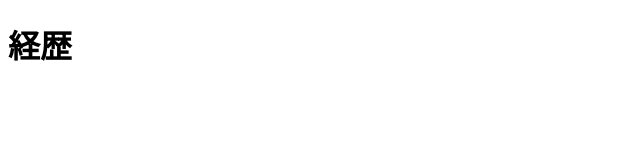
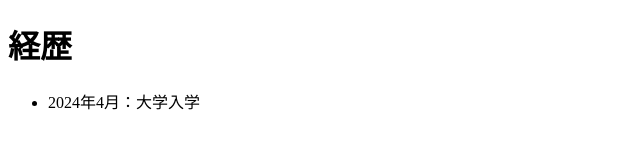
Before and after one commit to s2622055-hash/2622055-Scraping-task, a plain HTML site: page index.html in a window 1280 px wide. Shown: the whole page, without its empty margins (0-640 px from the left). Drawn offline with Linux system fonts and the light colour scheme.

Commit message:
自分の経歴を追加する

```diff
--- a/index.html
+++ b/index.html
@@ -6,5 +6,8 @@
 </head>
 <body>
     <h1>経歴</h1>
+    <ul>
+        <li>2024年4月：大学入学</li>
+    </ul>
 </body>
 </html>
```
